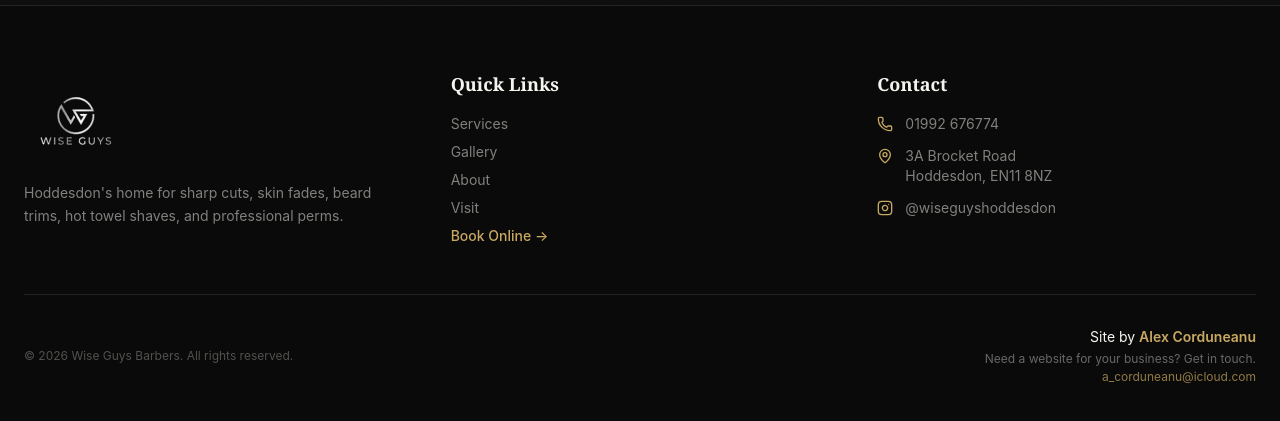
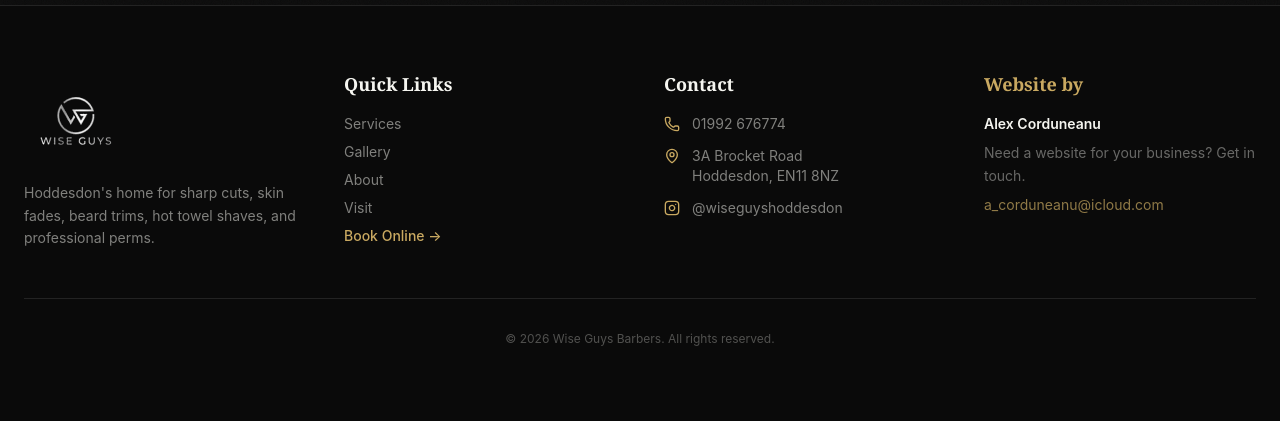
Before and after one commit to 123rr345/wiseguysbarbers.co.uk, a Next.js app: page /wiseguysbarbers.co.uk/ in a window 1280 px wide. Shown: the part 9100-9521 px from the top of the page. Built offline with nearby package versions, Linux system fonts and the light colour scheme.

Commit message:
Move web design credit into main footer grid as 4th column
Co-Authored-By: Claude Opus 4.6 <noreply@anthropic.com>

```diff
--- a/components/Footer.tsx
+++ b/components/Footer.tsx
@@ -16,7 +16,7 @@ export default function Footer() {
   return (
     <footer className="border-t border-white/10 bg-dark">
       <div className="max-w-7xl mx-auto px-6 py-16">
-        <div className="grid md:grid-cols-3 gap-12">
+        <div className="grid md:grid-cols-4 gap-12">
           {/* Brand */}
           <div>
             <div className="mb-4">
@@ -92,25 +92,29 @@ export default function Footer() {
               </a>
             </div>
           </div>
+
+          {/* Web Design */}
+          <div>
+            <h4 className="font-serif text-lg font-semibold text-gold mb-4">
+              Website by
+            </h4>
+            <p className="text-cream text-sm font-semibold">
+              Alex Corduneanu
+            </p>
+            <p className="text-cream/40 text-sm mt-2 leading-relaxed">
+              Need a website for your business? Get in touch.
+            </p>
+            <p className="text-gold/70 text-sm mt-2">
+              a_corduneanu@icloud.com
+            </p>
+          </div>
         </div>
 
-        <div className="mt-12 pt-8 border-t border-white/10 flex flex-col sm:flex-row justify-between items-center gap-4">
+        <div className="mt-12 pt-8 border-t border-white/10 text-center">
           <p className="text-cream/30 text-xs">
             © {new Date().getFullYear()} Wise Guys Barbers. All rights
             reserved.
           </p>
-          <div className="text-center sm:text-right">
-            <p className="text-sm">
-              Site by{" "}
-              <span className="text-gold font-semibold">Alex Corduneanu</span>
-            </p>
-            <p className="text-cream/40 text-xs mt-1">
-              Need a website for your business? Get in touch.
-            </p>
-            <p className="text-gold/70 text-xs mt-0.5">
-              a_corduneanu@icloud.com
-            </p>
-          </div>
         </div>
       </div>
     </footer>
```
